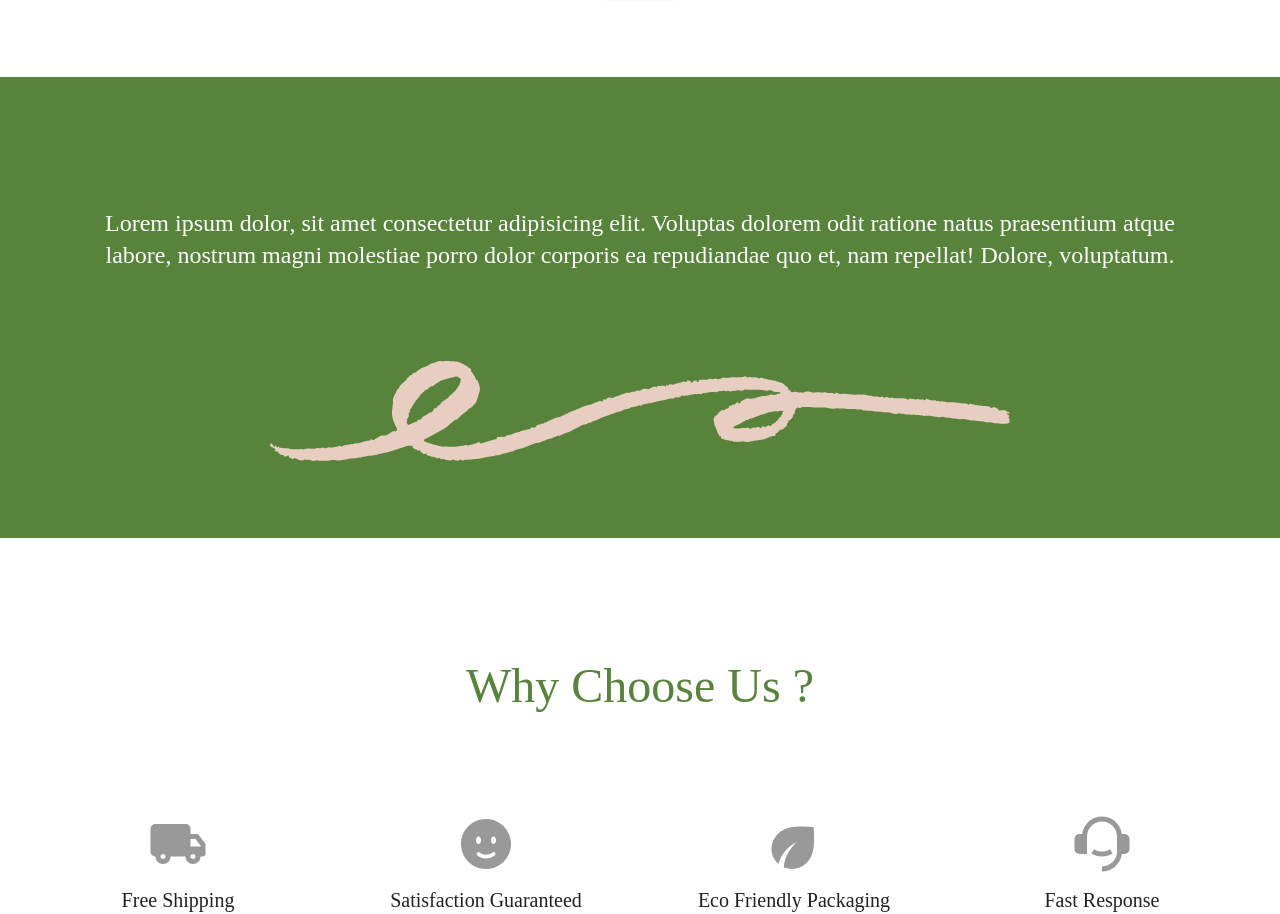
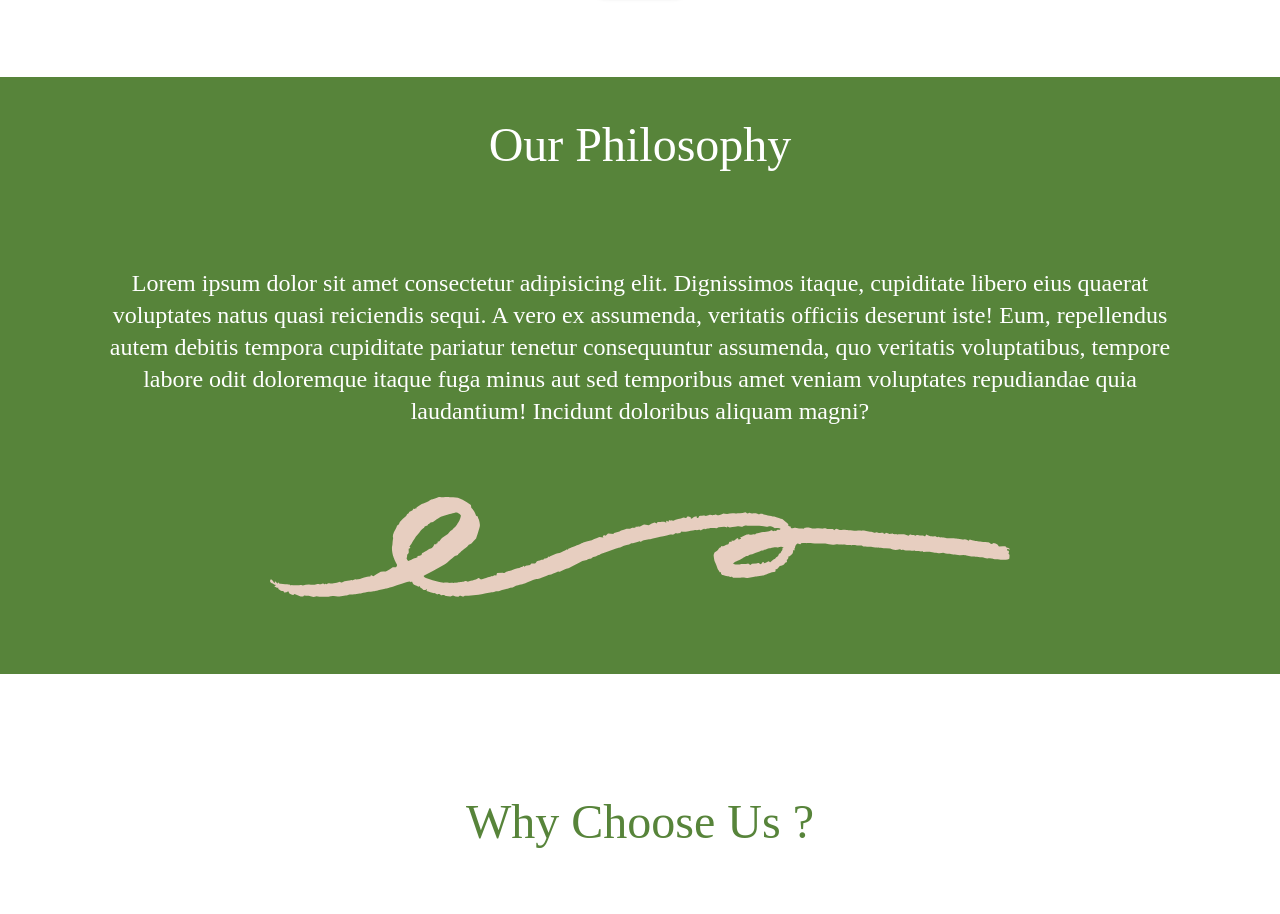
Before and after one commit to isidd/himalaya-roots, a Next.js app: page / in a window 1280 px wide. Shown: the part 2066-2980 px from the top of the page. Built offline with nearby package versions, Linux system fonts and the light colour scheme.

Commit message:
philosophy text added

```diff
--- a/src/components/pageRack/landingPageStack/philosophy/index.tsx
+++ b/src/components/pageRack/landingPageStack/philosophy/index.tsx
@@ -5,9 +5,10 @@ import sig from "@/assets/pictures/sig.svg";
 export default function Philosophy(){
         return (
             <Container maxWidth="xl" sx={(theme)=>({background:theme.palette.primary.main,color:"#fff",padding:"40px 0 "})} >
-                <Box sx={{padding : "90px 70px"}} >
+                    <Typography variant="h3" mb={3} textAlign={"center"} >Our Philosophy</Typography>
+                <Box sx={{padding : "70px 70px"}} >
                     <Typography variant="h5" textAlign={"center"} >
-                        Lorem ipsum dolor, sit amet consectetur adipisicing elit. Voluptas dolorem odit ratione natus praesentium atque labore, nostrum magni molestiae porro dolor corporis ea repudiandae quo et, nam repellat! Dolore, voluptatum.
+                        Lorem ipsum dolor sit amet consectetur adipisicing elit. Dignissimos itaque, cupiditate libero eius quaerat voluptates natus quasi reiciendis sequi. A vero ex assumenda, veritatis officiis deserunt iste! Eum, repellendus autem debitis tempora cupiditate pariatur tenetur consequuntur assumenda, quo veritatis voluptatibus, tempore labore odit doloremque itaque fuga minus aut sed temporibus amet veniam voluptates repudiandae quia laudantium! Incidunt doloribus aliquam magni?
                     </Typography>
                 </Box>
                 <Box mb={"30px"} textAlign={"center"} >
```
